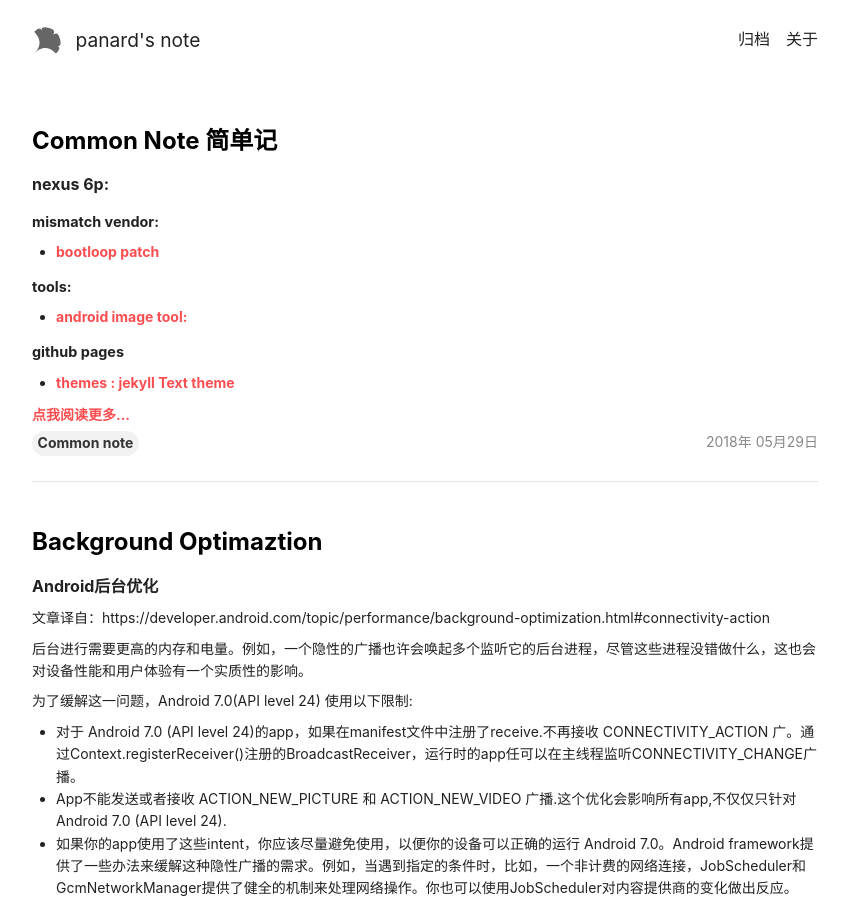
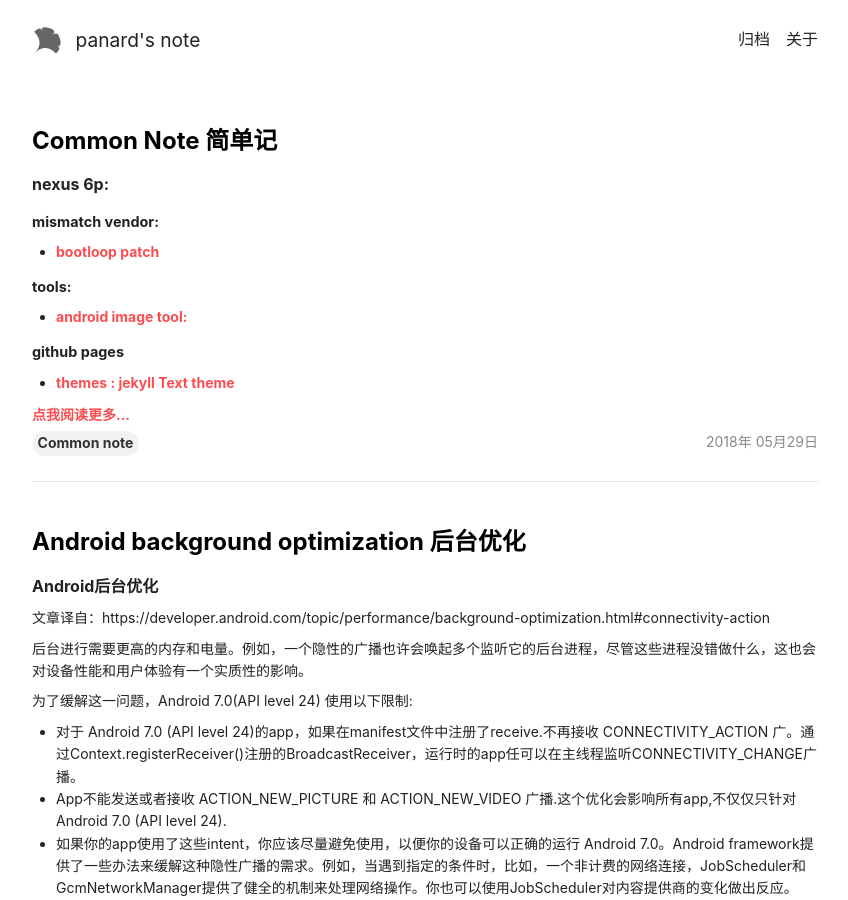
Before and after one commit to panard313/panard313.github.io, a Jekyll site: the page built from index.html, in a window 1280 px wide and 900 px high. Shown: the whole window, without its empty margins (215-1063 px from the left). Built offline with Jekyll 4.4.1, drawn with Linux system fonts in a browser that asks for light colours; nearby versions of some CDN libraries; the list of posts is cut into pages by our own code.

Commit message:
add titile for background optimaztion

```diff
--- a/_posts/2018-05-29-background-optimaztion.md
+++ b/_posts/2018-05-29-background-optimaztion.md
@@ -1,3 +1,11 @@
+---
+layout: article
+title: Android background optimization 后台优化
+key: 20180529
+tags:
+  - background 优化
+lang: zh-Hans
+---
 # Android后台优化
 文章译自：https://developer.android.com/topic/performance/background-optimization.html#connectivity-action
 
```
